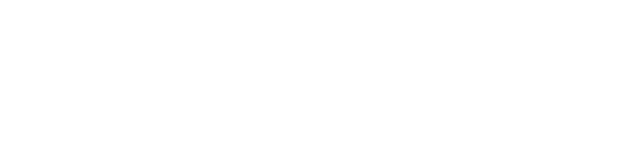
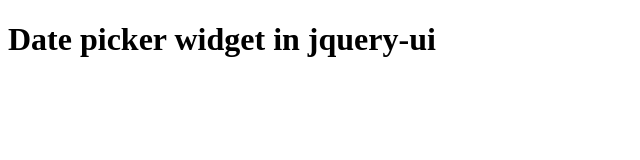
Before and after one commit to anwar-excel/jquery-full-code, a plain HTML site: page jquery-ui/index.html in a window 1280 px wide. Shown: the whole page, without its empty margins (0-640 px from the left). Drawn offline with Linux system fonts and the light colour scheme.

Commit message:
jquery-ui-date-picker

```diff
--- a/jquery-ui/index.html
+++ b/jquery-ui/index.html
@@ -11,7 +11,7 @@
     <link rel="stylesheet" href="jquery-ui/jquery-ui.theme.css">
 </head>
 <body>
-
+  <h1>Date picker widget in jquery-ui </h1>
 
     <script src="js/jquery-3.6.3.min.js"></script>
     <script src="jquery-ui/jquery-ui.js"></script>
```
